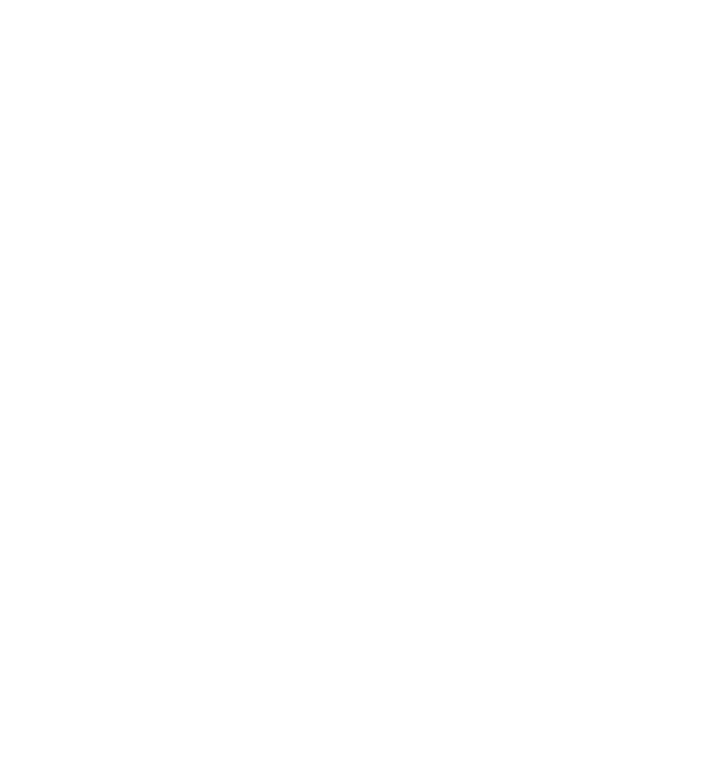
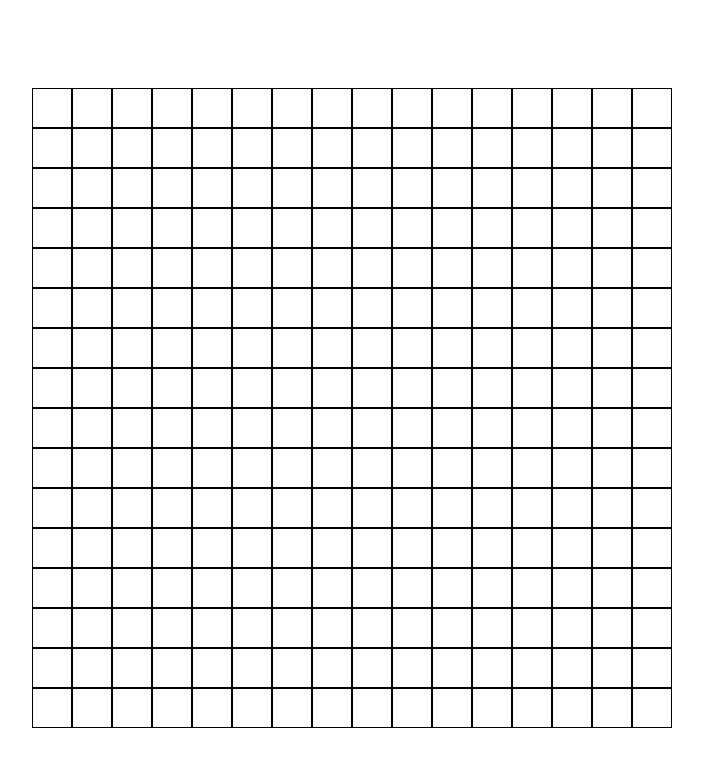
Before and after one commit to z4le3c/etch-a-sketch, a plain HTML site: page index.html in a window 1280 px wide. Shown: the whole page, without its empty margins (288-991 px from the left). Drawn offline with Linux system fonts and the light colour scheme.

Commit message:
feat: add grid and basic painting

```diff
--- a/index.html
+++ b/index.html
@@ -5,9 +5,9 @@
     <meta name="viewport" content="width=device-width, initial-scale=1.0">
     <title>Etch a Sketch</title>
     <link rel="stylesheet" href="styles.css">
-    <script src="script.js"></script>
+    <script src="script.js" defer></script>
 </head>
 <body>
-
+    <div id="grid"></div>
 </body>
 </html>
--- a/script.js
+++ b/script.js
@@ -0,0 +1,10 @@
+const grid = document.querySelector('#grid');
+for (let row = 0; row < 16; row++) {
+    for (let cell = 0; cell < 16; cell++) {
+        const div = document.createElement('div');
+        div.addEventListener('mouseover', () => {
+            div.style.background = 'red';
+        });
+        grid.appendChild(div);
+    }
+}
--- a/styles.css
+++ b/styles.css
@@ -0,0 +1,20 @@
+body {
+    height: 100vh;
+    display: flex;
+    justify-content: center;
+    align-items: center;
+}
+
+#grid {
+    width: 50vw;
+    height: 50vw;
+    display: flex;
+    flex-wrap: wrap;
+}
+
+#grid div {
+    width: 6.25%;
+    height: 6.25%;
+    border: 1px solid black;
+    box-sizing: border-box;
+}
```
